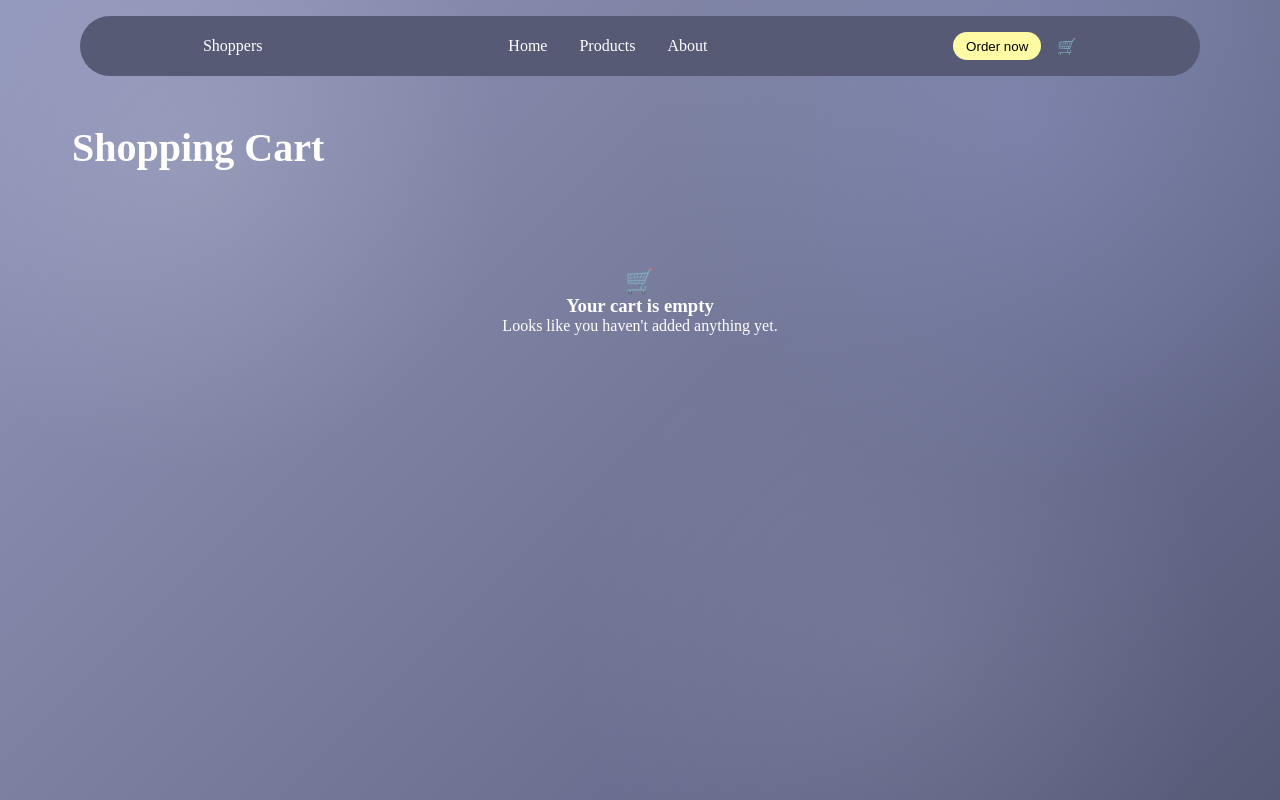
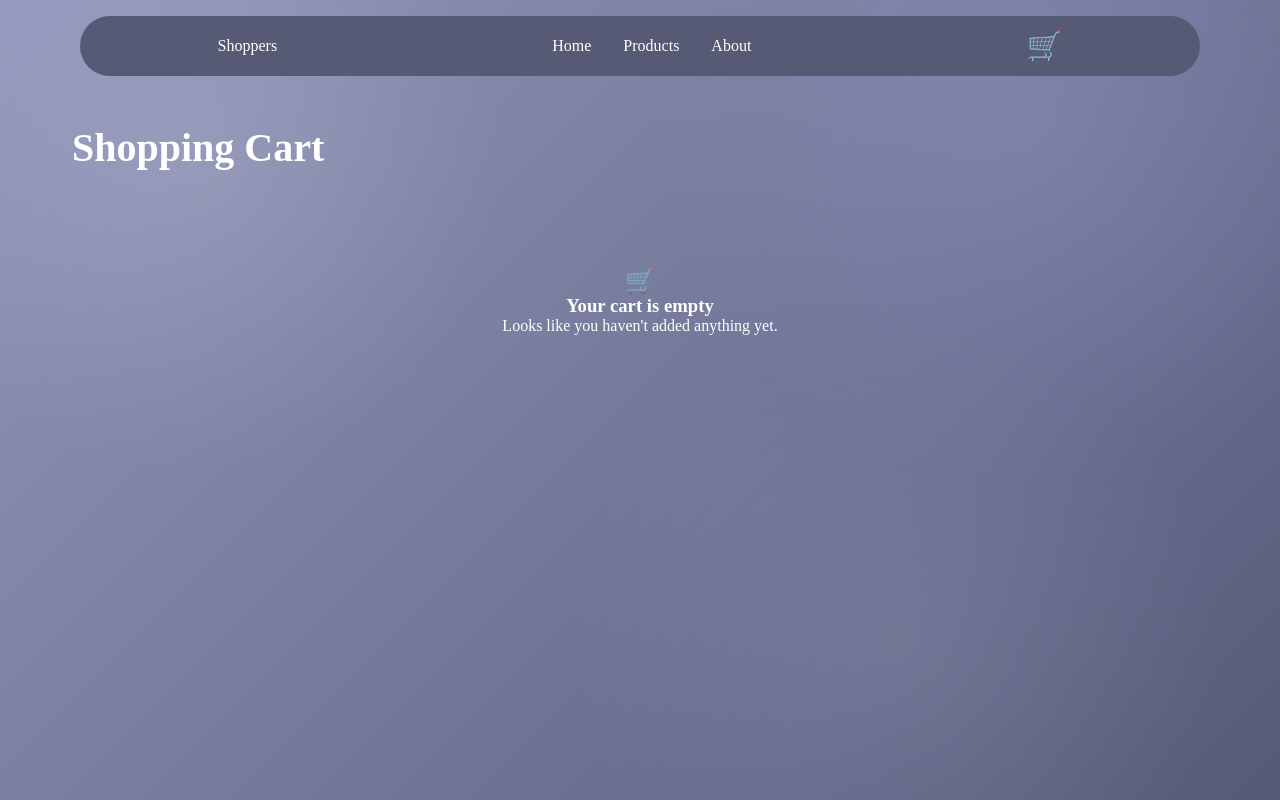
Before and after one commit to Mayank789947/my-shopping-app, a React (Vite) app: page /cartpage in a window 1280 px wide. Built offline with nearby package versions, Linux system fonts and the light colour scheme.

Commit message:
Update Header cart icon design and notification style
update Header cart icon design and styling for better overall UI/UX

```diff
--- a/src/components/header/Header.jsx
+++ b/src/components/header/Header.jsx
@@ -3,7 +3,7 @@ import styles from './Header.module.css'
 import { useContext } from 'react'
 import { CartContext } from '../../context/CartContext'
 
-function Header () {
+function Header() {
 
     const navigate = useNavigate()
     const { cart } = useContext(CartContext)
@@ -29,9 +29,19 @@ function Header () {
                     <li onClick={handleProducts}>Products</li>
                     <li>About</li>
                 </ul>
-            <div className={styles.orderContainer}>
-                <button className={styles.btn}>Order now</button>
-                <div onClick={handleCart}>🛒{cart.length > 0 && (cart.length)}</div>
+                <div
+                    className={styles.cartContainer}
+                    onClick={handleCart}
+                >
+                    <span className={styles.cartIcon}>
+                        🛒
+                    </span>
+
+                    {cart.length > 0 && (
+                        <span className={styles.cartBadge}>
+                            {cart.length}
+                        </span>
+                    )}
                 </div>
             </div>
         </>
--- a/src/components/header/Header.module.css
+++ b/src/components/header/Header.module.css
@@ -28,3 +28,50 @@
     border: none;
     padding: 0.4rem 0.8rem;
 }
+
+.cartContainer {
+  position: relative;
+
+  display: flex;
+  align-items: center;
+  justify-content: center;
+
+  cursor: pointer;
+}
+
+.cartIcon {
+  font-size: 1.8rem;
+
+  transition: transform 0.25s ease;
+}
+
+.cartContainer:hover .cartIcon {
+  transform: scale(1.08);
+}
+
+.cartBadge {
+  position: absolute;
+
+  top: -10px;
+  right: -12px;
+
+  min-width: 22px;
+  height: 22px;
+
+  display: flex;
+  justify-content: center;
+  align-items: center;
+
+  padding: 0 6px;
+
+  border-radius: 50%;
+
+  background: #f7e88b;
+  color: #222;
+
+  font-size: 0.75rem;
+  font-weight: 700;
+
+  box-shadow:
+    0 4px 12px rgba(247, 232, 139, 0.35);
+}
```
Lines whose indentation alone changed are shown as unchanged.
